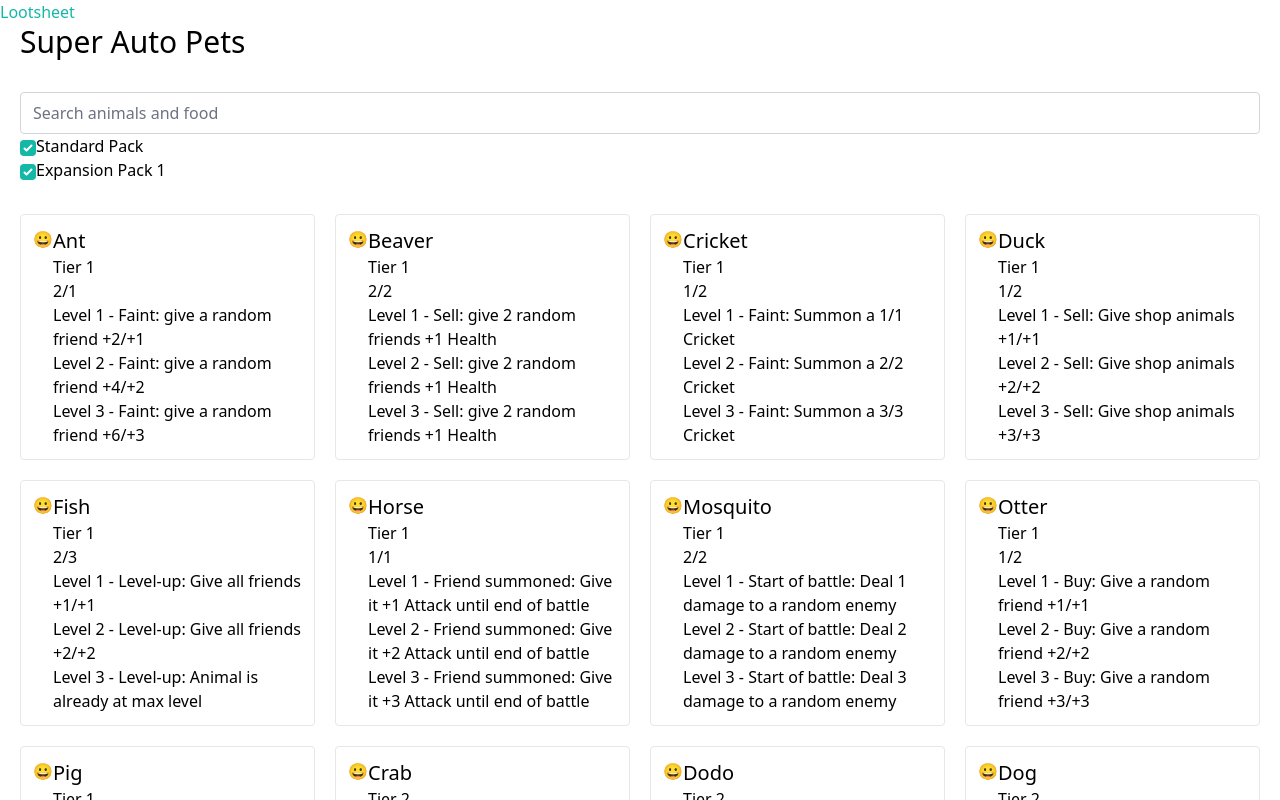
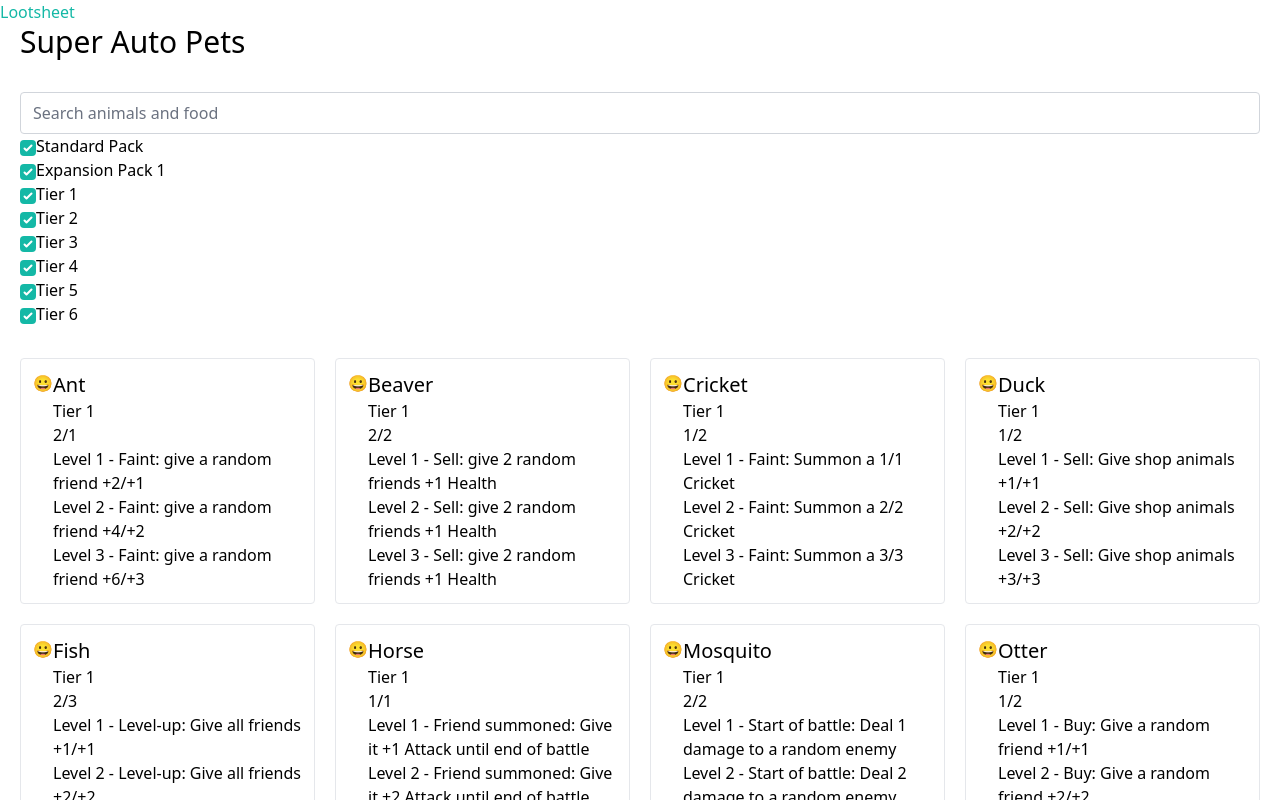
Before and after one commit to Soviut/super-auto-pets-cheatsheet, a Vue app: page / in a window 1280 px wide. Shown: the top 800 px of the page. Built offline with nearby package versions, Linux system fonts and the light colour scheme.

Commit message:
tier filtering

```diff
--- a/src/assets/data.json
+++ b/src/assets/data.json
@@ -1,19 +1,15 @@
 {
   "packs": [
-    {
-      "name": "Standard Pack"
-    },
-    {
-      "name": "Expansion Pack 1"
-    }
+    "Standard Pack",
+    "Expansion Pack 1"
   ],
   "tiers": [
-    1,
-    2,
-    3,
-    4,
-    5,
-    6
+    "Tier 1",
+    "Tier 2",
+    "Tier 3",
+    "Tier 4",
+    "Tier 5",
+    "Tier 6"
   ],
   "animals": [
     {
@@ -23,7 +19,7 @@
         0,
         1
       ],
-      "tier": 1,
+      "tier": 0,
       "attack": 2,
       "health": 1,
       "levels": [
@@ -42,7 +38,7 @@
         0,
         1
       ],
-      "tier": 1,
+      "tier": 0,
       "attack": 2,
       "health": 2,
       "levels": [
@@ -60,7 +56,7 @@
       "packs": [
         0
       ],
-      "tier": 1,
+      "tier": 0,
       "attack": 1,
       "health": 2,
       "levels": [
@@ -78,7 +74,7 @@
       "packs": [
         0
       ],
-      "tier": 1,
+      "tier": 0,
       "attack": 1,
       "health": 2,
       "levels": [
@@ -96,7 +92,7 @@
       "packs": [
         0
       ],
-      "tier": 1,
+      "tier": 0,
       "attack": 2,
       "health": 3,
       "levels": [
@@ -114,7 +110,7 @@
       "packs": [
         0
       ],
-      "tier": 1,
+      "tier": 0,
       "attack": 1,
       "health": 1,
       "levels": [
@@ -132,7 +128,7 @@
       "packs": [
         0
       ],
-      "tier": 1,
+      "tier": 0,
       "attack": 2,
       "health": 2,
       "levels": [
@@ -150,7 +146,7 @@
       "packs": [
         0
       ],
-      "tier": 1,
+      "tier": 0,
       "attack": 1,
       "health": 2,
       "levels": [
@@ -168,7 +164,7 @@
       "packs": [
         0
       ],
-      "tier": 1,
+      "tier": 0,
       "attack": 2,
       "health": 2,
       "levels": [
@@ -186,7 +182,7 @@
       "packs": [
         0
       ],
-      "tier": 2,
+      "tier": 1,
       "attack": 3,
       "health": 3,
       "levels": [
@@ -204,7 +200,7 @@
       "packs": [
         0
       ],
-      "tier": 2,
+      "tier": 1,
       "attack": 1,
       "health": 3,
       "levels": [
@@ -222,7 +218,7 @@
       "packs": [
         0
       ],
-      "tier": 2,
+      "tier": 1,
       "attack": 2,
       "health": 2,
       "levels": [
@@ -240,7 +236,7 @@
       "packs": [
         0
       ],
-      "tier": 2,
+      "tier": 1,
       "attack": 3,
       "health": 5,
       "levels": [
@@ -258,7 +254,7 @@
       "packs": [
         0
       ],
-      "tier": 2,
+      "tier": 1,
       "attack": 3,
       "health": 1,
       "levels": [
@@ -276,7 +272,7 @@
       "packs": [
         0
       ],
-      "tier": 2,
+      "tier": 1,
       "attack": 3,
       "health": 2,
       "levels": [
@@ -294,7 +290,7 @@
       "packs": [
         0
       ],
-      "tier": 2,
+      "tier": 1,
       "attack": 1,
       "health": 5,
       "levels": [
@@ -312,7 +308,7 @@
       "packs": [
         0
       ],
-      "tier": 2,
+      "tier": 1,
       "attack": 4,
       "health": 5,
       "levels": [
@@ -330,7 +326,7 @@
       "packs": [
         0
       ],
-      "tier": 2,
+      "tier": 1,
       "attack": 2,
       "health": 1,
       "levels": [
@@ -348,7 +344,7 @@
       "packs": [
         0
       ],
-      "tier": 2,
+      "tier": 1,
       "attack": 2,
       "health": 2,
       "levels": [
@@ -366,7 +362,7 @@
       "packs": [
         0
       ],
-      "tier": 2,
+      "tier": 1,
       "attack": 3,
       "health": 4,
       "levels": [
@@ -384,7 +380,7 @@
       "packs": [
         0
       ],
-      "tier": 3,
+      "tier": 2,
       "attack": 5,
       "health": 4,
       "levels": [
@@ -402,7 +398,7 @@
       "packs": [
         0
       ],
-      "tier": 3,
+      "tier": 2,
       "attack": 3,
       "health": 5,
       "levels": [
@@ -420,7 +416,7 @@
       "packs": [
         0
       ],
-      "tier": 3,
+      "tier": 2,
       "attack": 2,
       "health": 5,
       "levels": [
@@ -438,7 +434,7 @@
       "packs": [
         0
       ],
-      "tier": 3,
+      "tier": 2,
       "attack": 1,
       "health": 3,
       "levels": [
@@ -456,7 +452,7 @@
       "packs": [
         0
       ],
-      "tier": 3,
+      "tier": 2,
       "attack": 2,
       "health": 3,
       "levels": [
--- a/src/pages/Index.vue
+++ b/src/pages/Index.vue
@@ -26,6 +26,7 @@
       ...(
         curr.name.toLowerCase().includes(normalizedTerm.value)
         && curr.packs.some((pack) => selectedPacks.value[pack])
+        && selectedTiers.value[curr.tier]
           ? [curr]
           : []
       ),
@@ -33,12 +34,18 @@
   }, [])
 })
 
-const { packs } = data
+const { packs, tiers } = data
 
 const selectedPacks = ref([true, true])
 
 const togglePack = (i: number) => {
   selectedPacks.value[i] = !selectedPacks.value[i]
+}
+
+const selectedTiers = ref([true, true, true, true, true, true])
+
+const toggleTier = (i: number) => {
+  selectedTiers.value[i] = !selectedTiers.value[i]
 }
 </script>
 
@@ -57,14 +64,24 @@
         v-model="term"
       />
 
-      <div v-for="(pack, i) in packs" :key="pack.name">
+      <div v-for="(pack, i) in packs" :key="pack">
         <input
           :id="`pack-${i}`"
           type="checkbox"
           :checked="selectedPacks[i]"
           @input="togglePack(i)"
         />
-        <label :for="`pack-${i}`">{{ pack.name }}</label>
+        <label :for="`pack-${i}`">{{ pack }}</label>
+      </div>
+
+      <div v-for="(tier, i) in tiers" :key="tier">
+        <input
+          :id="`tier-${i}`"
+          type="checkbox"
+          :checked="selectedTiers[i]"
+          @input="toggleTier(i)"
+        />
+        <label :for="`tier-${i}`">{{ tier }}</label>
       </div>
     </form>
 
@@ -83,7 +100,7 @@
             {{ animal.name }}
           </h3>
 
-          <div>Tier {{ animal.tier }}</div>
+          <div>Tier {{ animal.tier + 1 }}</div>
 
           <div>{{ animal.attack }}/{{ animal.health }}</div>
 
```
